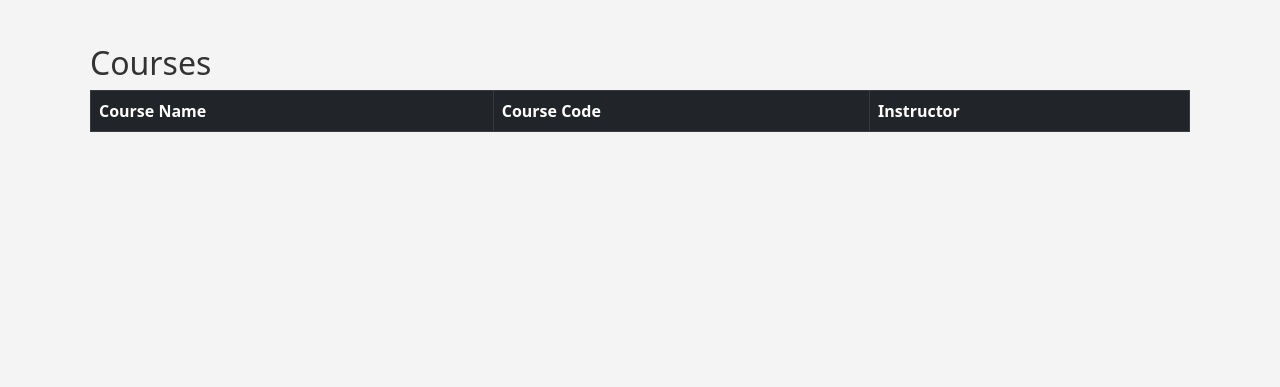
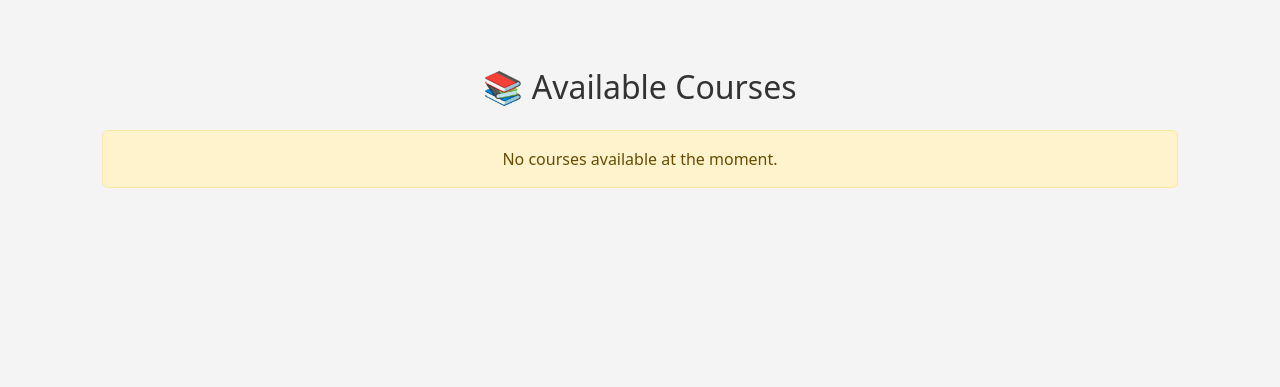
Before and after one commit to TanushreeMohanty/Student-Management-System, a Django app: page /courses/ in a window 1280 px wide. Shown: the part 64-451 px from the top of the page. Run offline with Django 5.2, Linux system fonts and the light colour scheme; a user stored in the database is signed in; lists and menus that the app fills with data are empty; some libraries are stand-ins or nearby versions.

Commit message:
students_list,courses_list,attendance_list updated

```diff
--- a/templates/courses_list.html
+++ b/templates/courses_list.html
@@ -1,23 +1,36 @@
 {% extends "base.html" %}
-{% block title %}Courses List{% endblock %}
+
+{% block title %}📚 Courses List{% endblock %}
+
 {% block content %}
-<h2>Courses</h2>
-<table class="table table-bordered">
-    <thead class="table-dark">
+<div class="container mt-4">
+    <h2 class="text-center mb-4">📚 Available Courses</h2>
+
+    {% if courses %}
+    <div class="table-responsive">
+        <table class="table table-hover table-striped text-center">
+            <thead class="table-primary">
                 <tr>
-            <th>Course Name</th>
-            <th>Course Code</th>
-            <th>Instructor</th>
+                    <th>📖 Course Name</th>
+                    <th>🆔 Course Code</th>
+                    <th>👨‍🏫 Instructor</th>
                 </tr>
             </thead>
             <tbody>
                 {% for course in courses %}
                 <tr>
-            <td>{{ course.name }}</td>
+                    <td><strong>{{ course.name }}</strong></td>
                     <td>{{ course.code }}</td>
                     <td>{{ course.instructor.username }}</td>
                 </tr>
                 {% endfor %}
             </tbody>
         </table>
+    </div>
+    {% else %}
+    <div class="alert alert-warning text-center mt-4" role="alert">
+        No courses available at the moment.
+    </div>
+    {% endif %}
+</div>
 {% endblock %}
--- a/users/urls.py
+++ b/users/urls.py
@@ -3,16 +3,16 @@ from django.contrib.auth import views as auth_views
 from .views import home,register, profile, admin_dashboard, students_list, courses_list, attendance_list,logout_view,teacher_dashboard, student_dashboard, parent_dashboard
 
 urlpatterns = [
-    path('', home, name='home'),  # Homepage
-    path('register/', register, name='register'),
+    path('', home, name='home'),  #done
+    path('register/', register, name='register'), #done
     path('profile/', profile, name='profile'),
-    path('login/', auth_views.LoginView.as_view(template_name='login.html'), name='login'),
-    path('logout/', logout_view, name='logout'),  # Logout URL
-     path('dashboard/', admin_dashboard, name='dashboard'),
-    path('students/', students_list, name='students_list'),
-    path('courses/', courses_list, name='courses_list'),
+    path('login/', auth_views.LoginView.as_view(template_name='login.html'), name='login'), #done
+    path('logout/', logout_view, name='logout'),  #done
+     path('dashboard/', admin_dashboard, name='dashboard'), #done
+    path('students/', students_list, name='students_list'), #done
+    path('courses/', courses_list, name='courses_list'), #done
     path('attendance/', attendance_list, name='attendance_list'),
-    path('dashboard/teacher/', teacher_dashboard, name='teacher_dashboard'),
-    path('dashboard/student/', student_dashboard, name='student_dashboard'),
-    path('dashboard/parent/', parent_dashboard, name='parent_dashboard'),
+    path('dashboard/teacher/', teacher_dashboard, name='teacher_dashboard'), #done
+    path('dashboard/student/', student_dashboard, name='student_dashboard'), #done
+    path('dashboard/parent/', parent_dashboard, name='parent_dashboard'), #done
 ]
```
Also changed, not shown: templates/attendance_list.html (+28 -9 lines), templates/students_list.html (+19 -4 lines), db.sqlite3. Lines whose indentation alone changed are shown as unchanged.
